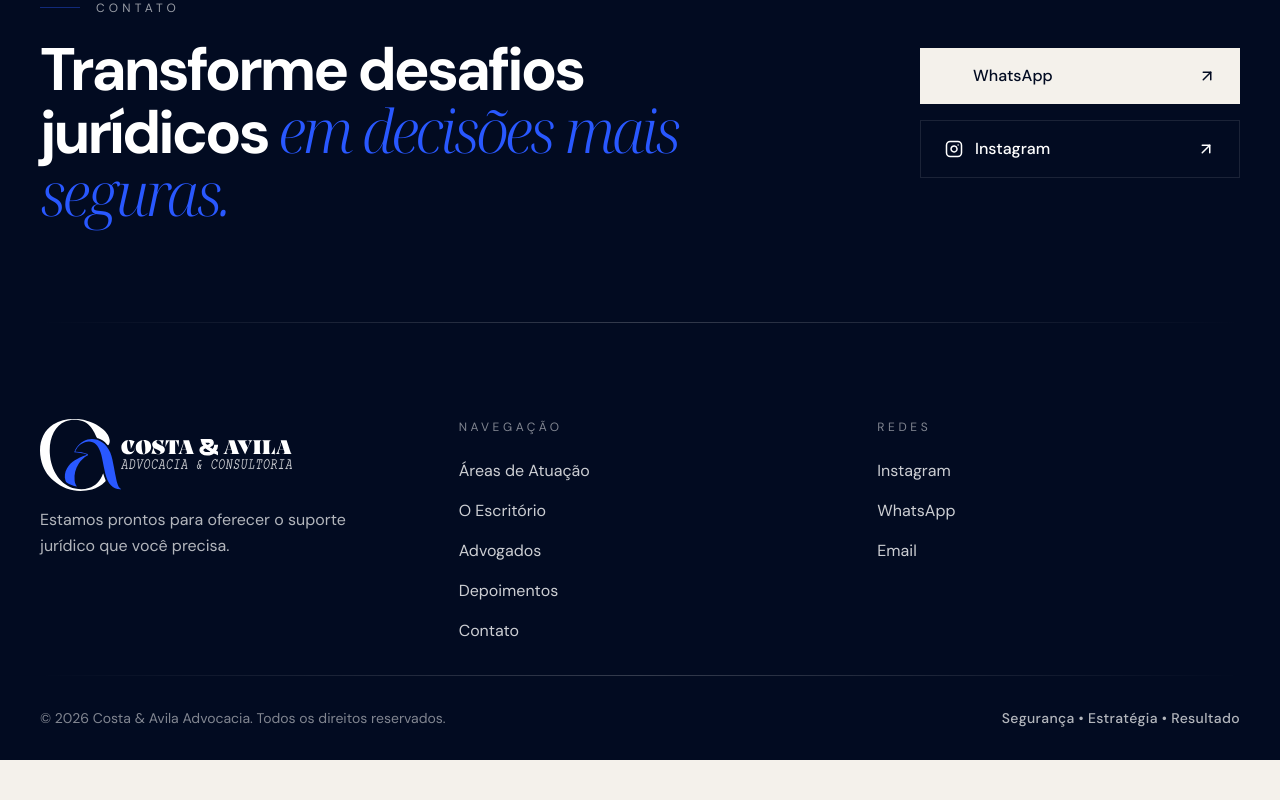
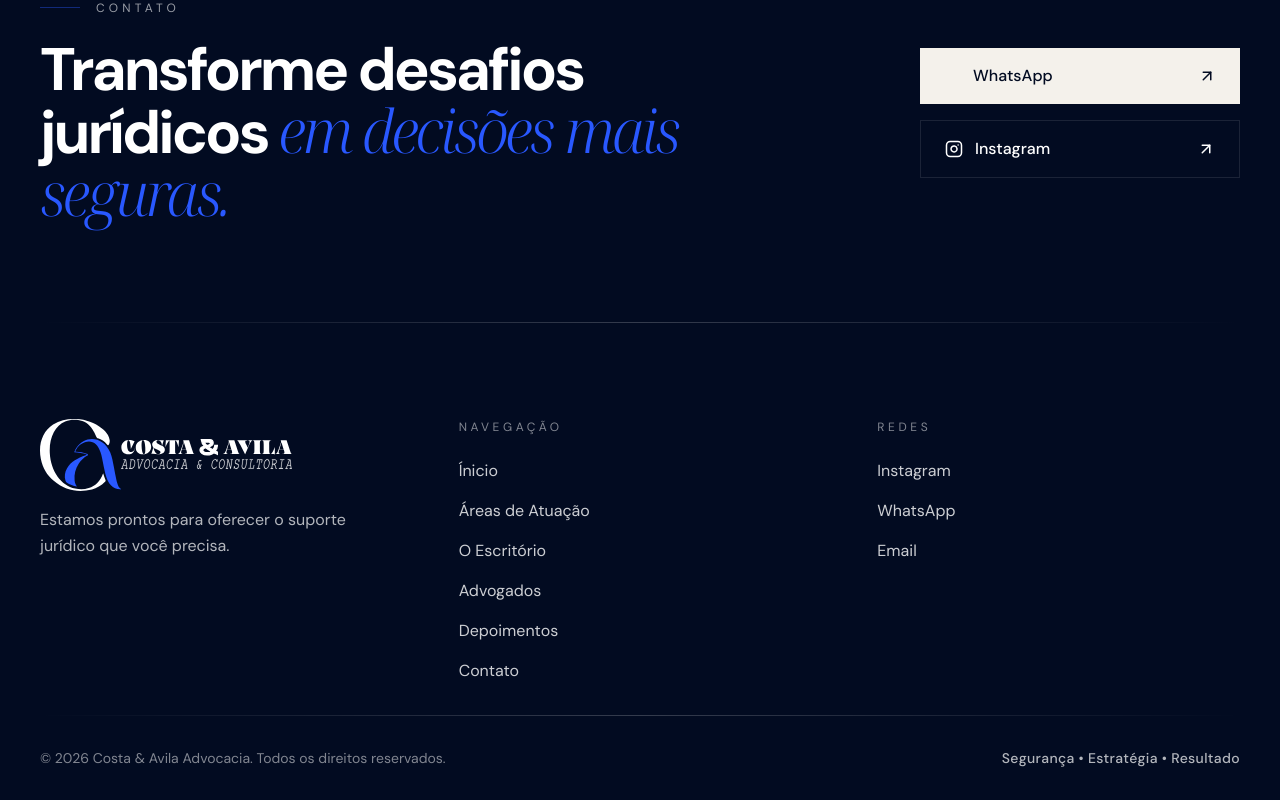
Before and after one commit to jonesrasta/costa-avila-advocacia, a Vue app: page / in a window 1280 px wide. Shown: the part 5778-6578 px from the top of the page. Before the commit the page ends 6538 px from the top, so only its background shows below. Built offline with nearby package versions, Linux system fonts and the light colour scheme; some icons are missing.

Commit message:
feat: ajustes links footer

```diff
--- a/src/components/layout/Footer.vue
+++ b/src/components/layout/Footer.vue
@@ -76,6 +76,7 @@ import { Icon } from "@iconify/vue";
                     </h4>
 
                     <ul class="space-y-4 text-white/80">
+                        <li class="transition duration-300 hover:text-[#2958FF]"><a href="#inicio">Ínicio</a></li>
                         <li class="transition duration-300 hover:text-[#2958FF]"><a href="#areas">Áreas de Atuação</a></li>
                         <li class="transition duration-300 hover:text-[#2958FF]"><a href="#escritorio">O Escritório</a></li>
                         <li class="transition duration-300 hover:text-[#2958FF]"><a href="#advogados">Advogados</a></li>
```
